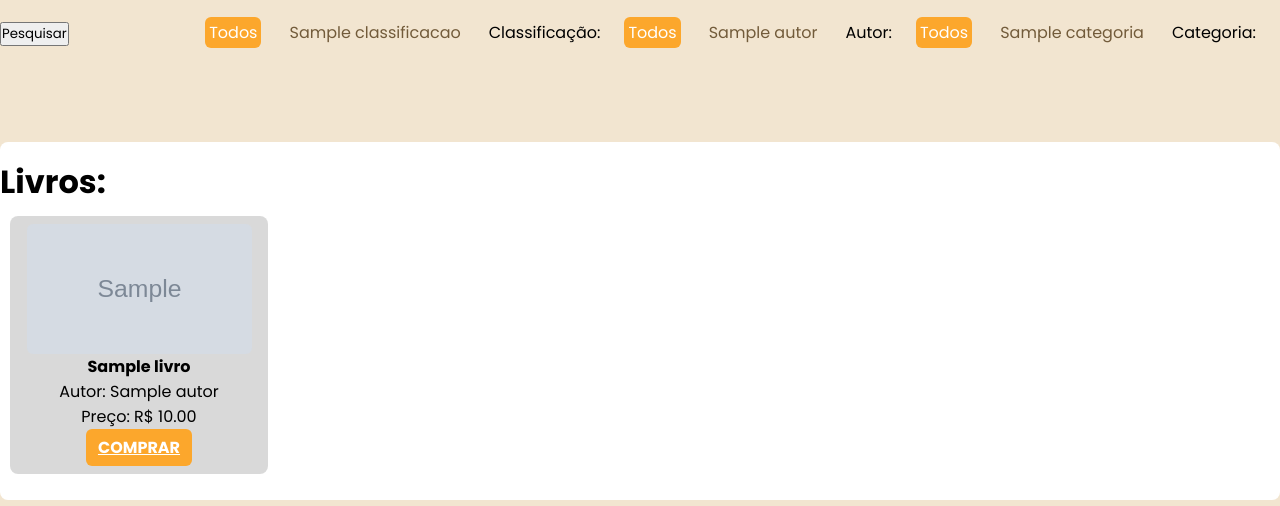
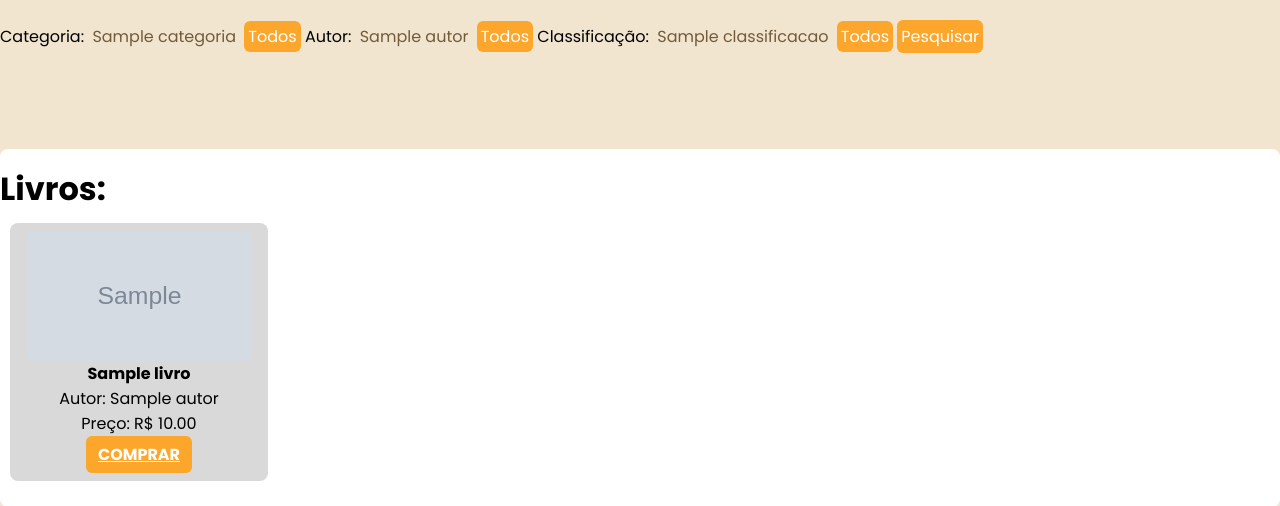
Before and after one commit to daminellis/PHP_SegundoProjeto, a PHP site: page /menu.php in a window 1280 px wide. Shown: the part 87-593 px from the top of the page. Run offline with PHP 8.4, Linux system fonts and the light colour scheme; the visitor is signed in with stand-in values (Sample User, id 1); tables that the repository leaves empty hold one stand-in row (values such as "Sample post"); grey boxes marked "Sample" are stand-in pictures; data that the repository does not hold is empty.

Commit message:
terminei o ultimo projeto da cris de php amem!

```diff
--- a/menu.css
+++ b/menu.css
@@ -14,11 +14,11 @@ body {
 
 .logo-container {
   display: flex;
-  align-items: center; /* Centraliza verticalmente os itens */
+  align-items: center;
 }
 
 .logo-container h2 {
-  margin-left: 8px; /* Adiciona um espaço entre o ícone e o texto */
+  margin-left: 8px;
 }
 
 header {
@@ -50,13 +50,12 @@ header {
   margin-bottom: 20px;
 }
 
-.tipo {
-  width: 100%;
+.pesquisa {
+  margin-bottom: 20px;
 }
 
-.tipo label {
-  float: right;
-  margin-right: 24px;
+.pesquisa .tipo {
+  width: 100%;
 }
 
 .radio {
@@ -85,12 +84,13 @@ header {
   border-radius: 6px;
 }
 
+
 .container {
   background-color: white;
-  margin: 6rem 0; /* Ajuste a margem superior e inferior para 1rem e remova a margem lateral */
-  width: 100%; /* Altere a largura para 100% */
+  margin: 6rem 0;
+  width: 100%;
   border-radius: 8px;
-  padding: 1rem 0; /* Remova o padding lateral e mantenha apenas o padding superior e inferior */
+  padding: 1rem 0;
 }
 
 .livro {
@@ -132,22 +132,37 @@ header {
 
 .livros1 {
   display: flex;
-  flex-wrap: wrap; /* Faz os livros quebrarem linha quando chegam à borda */
+  flex-wrap: wrap;
 }
 
 .livros-container {
   display: flex;
   flex-wrap: wrap;
-  justify-content: space-around; /* Centraliza os livros horizontalmente */
+  justify-content: space-around;
 }
 
 .livro {
-  width: 250px; /* Aumente o tamanho dos livros conforme desejado */
-  height: auto; /* Permita que a altura seja ajustada automaticamente */
-  margin: 10px; /* Adicione margem entre os livros */
-  /* Adicione outros estilos conforme necessário */
+  width: 250px;
+  height: auto;
+  margin: 10px;
+
 }
 
 .livro img {
-  width: 90%; /* Faça com que a imagem do livro ocupe todo o espaço dentro do contêiner */
+  width: 90%;
 }
+
+.pesquisar {
+  background-color: #fca72c;
+  color: white;
+  border: none;
+  padding: 4px;
+  border-radius: 6px;
+  cursor: pointer;
+  font-size: 16px;
+  transition: background-color 0.3s ease;
+}
+
+.pesquisar:hover {
+  background-color: #e09327;
+}
--- a/menu.php
+++ b/menu.php
@@ -33,11 +33,11 @@ if (!$connect) {
       $query_categoria = mysqli_query($connect, 'SELECT codigo, nome FROM categoria');
       while($categorias = mysqli_fetch_array($query_categoria)) { ?>
         <label class="radio">
-          <input type="radio" name="tipo" value="<?php echo $categorias['codigo']?>" />
+          <input type="radio" name="categoria" value="<?php echo $categorias['codigo']?>" />
           <span><?php echo $categorias['nome'] ?></span>
         </label>
     <?php } ?>
-    <label class="radio"><input type="radio" name="tipo" value="null" checked><span>Todos</span></label>
+    <label class="radio"><input type="radio" name="categoria" value="null" checked><span>Todos</span></label>
 
     <label class="radio">Autor:</label>
     <?php
@@ -57,13 +57,13 @@ if (!$connect) {
       $query_classificacao = mysqli_query($connect, 'SELECT codigo, nome FROM classificacao');
       while($classificacoes = mysqli_fetch_array($query_classificacao)) { ?>
         <label class="radio">
-          <input type="radio" name="classificacao" value="<?php echo $classificacoes['classificacao']?>" />
+          <input type="radio" name="classificacao" value="<?php echo $classificacoes['codigo']?>" />
           <span><?php echo $classificacoes['nome'] ?></span>
         </label>
     <?php } ?>
     <label class="radio"><input type="radio" name="classificacao" value="null" checked><span>Todos</span></label>
 
-    <input type="submit" value="Pesquisar">
+    <input type="submit" value="Pesquisar" class="pesquisar">
   </form>
 </div>
 
@@ -73,20 +73,36 @@ if (!$connect) {
   <div class="livros">
     <div class="livros1">
       <?php
+          // Definir a consulta SQL
           $livros_query = "SELECT livro.*, autor.nome as autor_nome FROM livro INNER JOIN autor ON livro.codautor = autor.codigo";
+
+          // Verificar se uma categoria foi selecionada
+          if(isset($_POST['categoria']) && $_POST['categoria'] != 'null') {
+            $categoria_id = $_POST['categoria'];
+            $livros_query .= " WHERE livro.codcategoria = $categoria_id";
+          }
 
           // Verificar se um autor foi selecionado
           if(isset($_POST['autor']) && $_POST['autor'] != 'null') {
             $autor_id = $_POST['autor'];
-          $livros_query .= " WHERE livro.codautor = $autor_id";
+            // Se já houver uma condição WHERE, adicione a cláusula AND
+            $livros_query .= isset($categoria_id) ? " AND livro.codautor = $autor_id" : " WHERE livro.codautor = $autor_id";
+          }
+
+          // Verificar se uma classificação foi selecionada
+          if(isset($_POST['classificacao']) && $_POST['classificacao'] != 'null') {
+            $classificacao_id = $_POST['classificacao'];
+            // Se já houver uma condição WHERE, adicione a cláusula AND
+            $livros_query .= isset($categoria_id) || isset($autor_id) ? " AND livro.codclassificacao = $classificacao_id" : " WHERE livro.codclassificacao = $classificacao_id";
           }
 
           // Ordenar por título
           $livros_query .= " ORDER BY livro.titulo ASC";
 
-        // Alterado de mysql_query para mysqli_query e corrigido o nome da variável de conexão
+          // Executar a consulta SQL
           $livros_result = mysqli_query($connect, $livros_query);
 
+          if(mysqli_num_rows($livros_result) > 0) {
             while($resultado = mysqli_fetch_array($livros_result)) {
               $caminho_foto = 'livro/fotos/' . $resultado["fotocapa"];
               echo '<div class="livro-container">
@@ -99,6 +115,9 @@ if (!$connect) {
                     </div>
                   </div>';
             }
+        } else {
+            echo '<p>Nenhum livro encontrado.</p>';
+        }
       ?>
     </div>
     </div>
```
Lines whose indentation alone changed are shown as unchanged.
